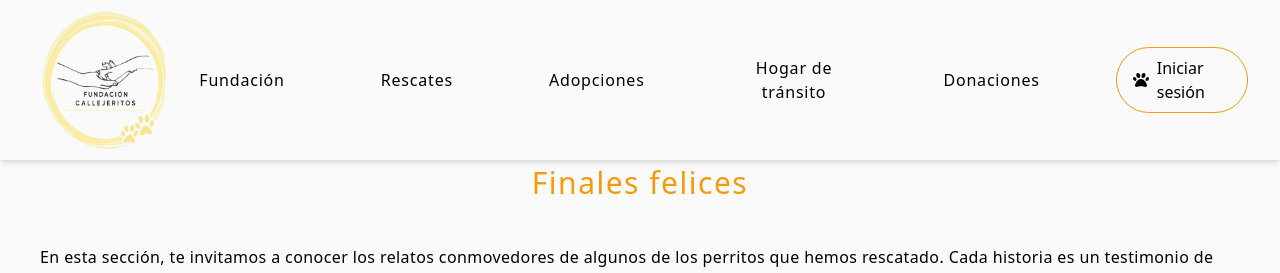
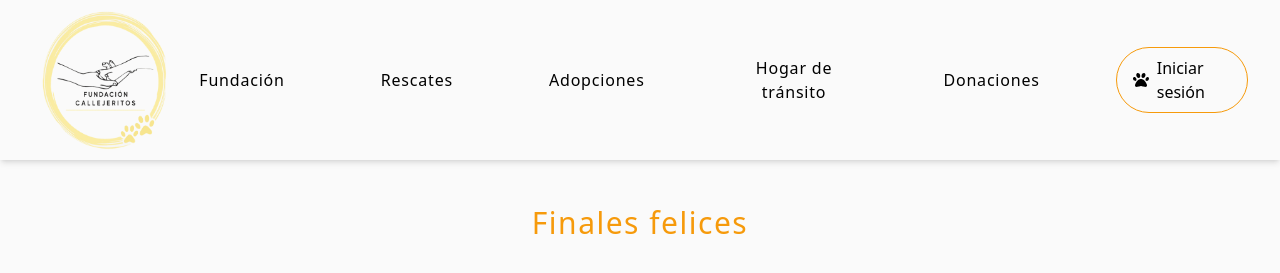
Before and after one commit to KariRomero/fundacionCallejeritos, a React (Vite) app in the folder client/: page /rescates in a window 1280 px wide. Shown: the top 273 px of the page. Built offline with nearby package versions, Linux system fonts and the light colour scheme; no server answers.

Commit message:
agregando margen al titulo Rescues view

```diff
--- a/client/src/views/Rescues/Rescues.jsx
+++ b/client/src/views/Rescues/Rescues.jsx
@@ -15,7 +15,7 @@ const Rescues = ()=>{
     },[dispatch]);
     return(
         <section>
-            <h1 className='title text-secondary text-center'>Finales felices</h1>
+            <h1 className='title text-secondary text-center mt-10'>Finales felices</h1>
             <p className="paragraph mx-10 my-10">En esta sección, te invitamos a conocer los relatos conmovedores de algunos de los perritos que hemos rescatado. Cada historia es un testimonio de resiliencia y amor, y una muestra del impacto positivo que tu apoyo puede lograr.
             Desde situaciones de abandono hasta recuperaciones difíciles, estos casos ejemplifican nuestra misión y la diferencia que podemos hacer juntos.
             </p>
```
